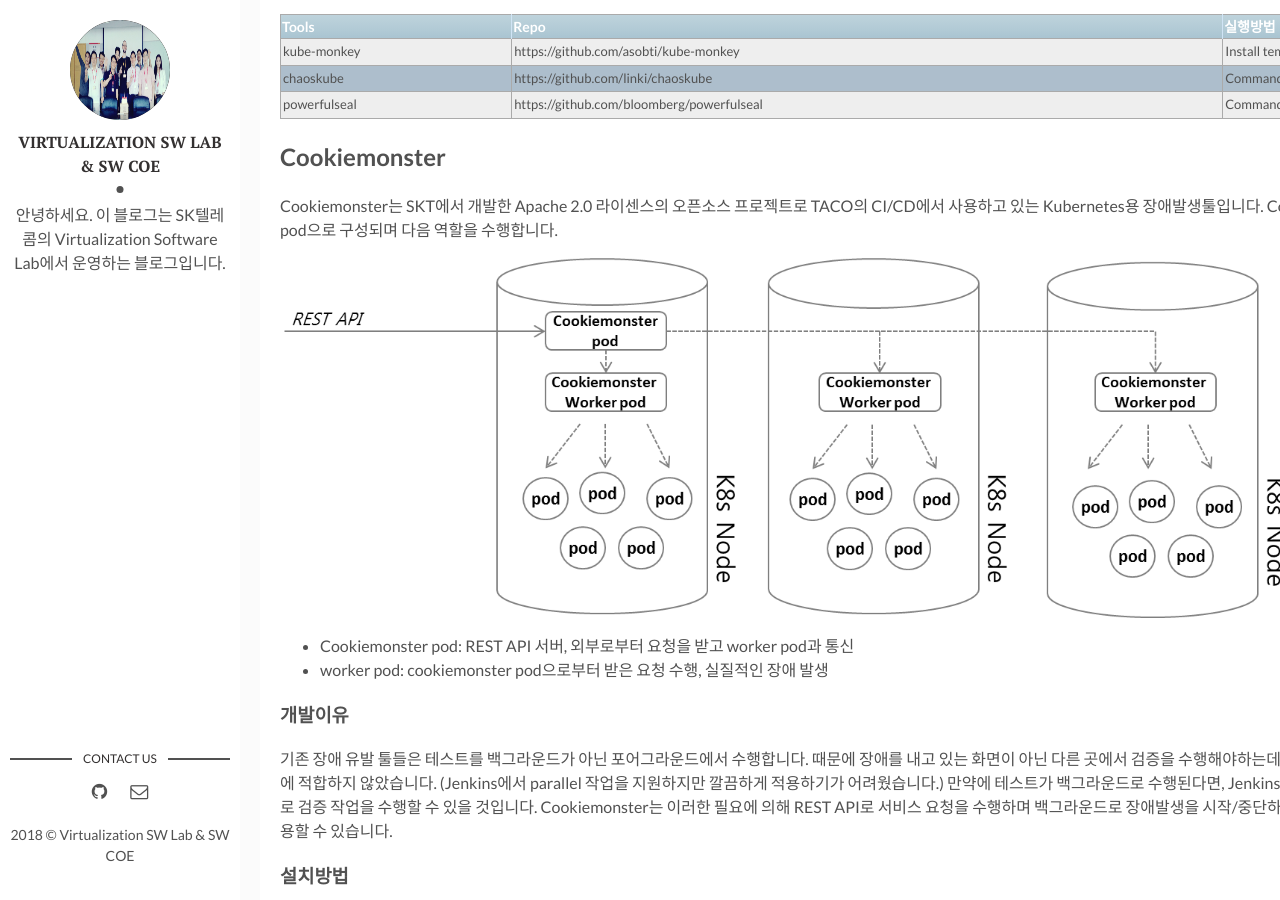
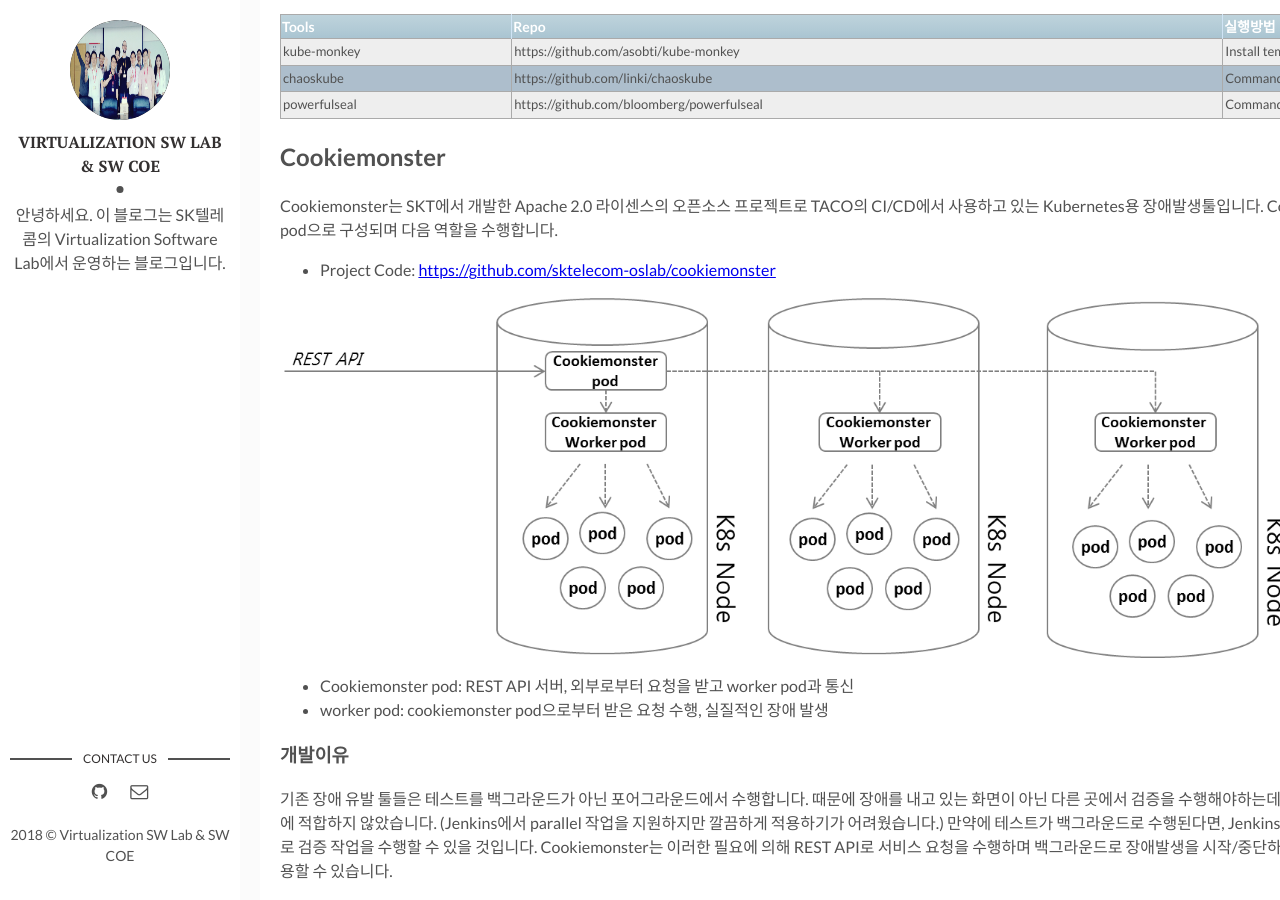
Before and after one commit to sktelecom-oslab/Virtualization-Software-Lab, a Jekyll site: the page built from _posts/2018-02-28-ChaosEngineeringInTaco.md, in a window 1280 px wide and 900 px high, scrolled down 1517 px. Built offline with Jekyll 4.4.1, drawn with Linux system fonts in a browser that asks for light colours.

Commit message:
testing code block format

````diff
--- a/_posts/2018-02-28-ChaosEngineeringInTaco.md
+++ b/_posts/2018-02-28-ChaosEngineeringInTaco.md
@@ -43,6 +43,7 @@ author: "이재상"
 
 ## Cookiemonster
  Cookiemonster는 SKT에서 개발한 Apache 2.0 라이센스의 오픈소스 프로젝트로 TACO의 CI/CD에서 사용하고 있는 Kubernetes용 장애발생툴입니다. Cookiemonster pod와 worker pod으로 구성되며 다음 역할을 수행합니다.
+  - Project Code: <https://github.com/sktelecom-oslab/cookiemonster>
 
 ![Cookiemonster 구성]({{ site.baseurl }}{{ post.url }}/assets/img/cookiemonster/cookiemonster.png)
 [![License: CC BY-NC-ND 4.0](https://licensebuttons.net/l/by-nc-nd/4.0/80x15.png)](https://creativecommons.org/licenses/by-nc-nd/4.0/)
@@ -51,6 +52,7 @@ author: "이재상"
 
 ### 개발이유
  기존 장애 유발 툴들은 테스트를 백그라운드가 아닌 포어그라운드에서 수행합니다. 때문에 장애를 내고 있는 화면이 아닌 다른 곳에서 검증을 수행해야하는데 이는 저희가 사용하는 Jenkins에 적합하지 않았습니다. (Jenkins에서 parallel 작업을 지원하지만 깔끔하게 적용하기가 어려웠습니다.) 만약에 테스트가 백그라운드로 수행된다면, Jenkins 내에서 장애를 발생시킨 후 바로 검증 작업을 수행할 수 있을 것입니다. Cookiemonster는 이러한 필요에 의해 REST API로 서비스 요청을 수행하며 백그라운드로 장애발생을 시작/중단하여 손쉽게 Jenkins Job으로 적용할 수 있습니다.
+
 ### 설치방법
  github 저장소에서 Cookiemonster를 다운로드 받습니다.
 
@@ -125,7 +127,7 @@ start initiated
 
  cookiemonster pod의 로그를 확인합니다. 30초마다 랜덤하게 deployment를 파괴시키고 있습니다.
 
-```bash
+~~~ bash
 taco@ctrl01-stg:~$ kubectl logs cookiemonster-7dfdf5d77d-blscj -n cookiemonster -f
 2018/02/28 04:27:49 checking directory:  /cookies.d
 2018/02/28 04:27:49 checking directory:  /etc/cookies.d
@@ -145,7 +147,7 @@ taco@ctrl01-stg:~$ kubectl logs cookiemonster-7dfdf5d77d-blscj -n cookiemonster
 2018/02/28 04:29:49 Running in Kubernetes cluster
 2018/02/28 04:29:49 deployment cinder-backup in namespace openstack has 1 pods defined, 1 available and 0 unavailable
 2018/02/28 04:29:49 Only one pod available, doing nothing
-```
+~~~
 
 #### 장애 중단
  장애 중단 API는 다음과 같습니다.
````
